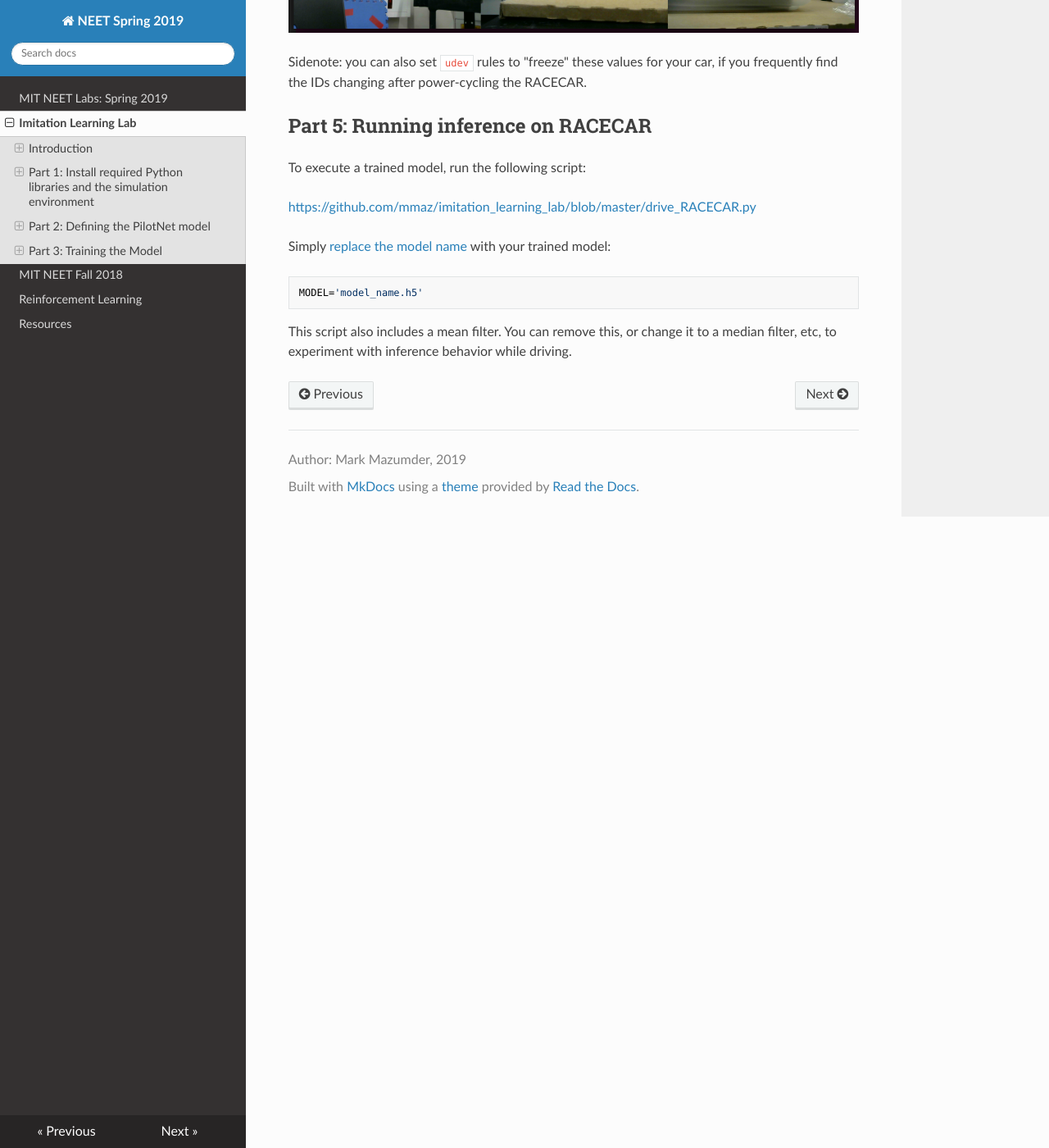
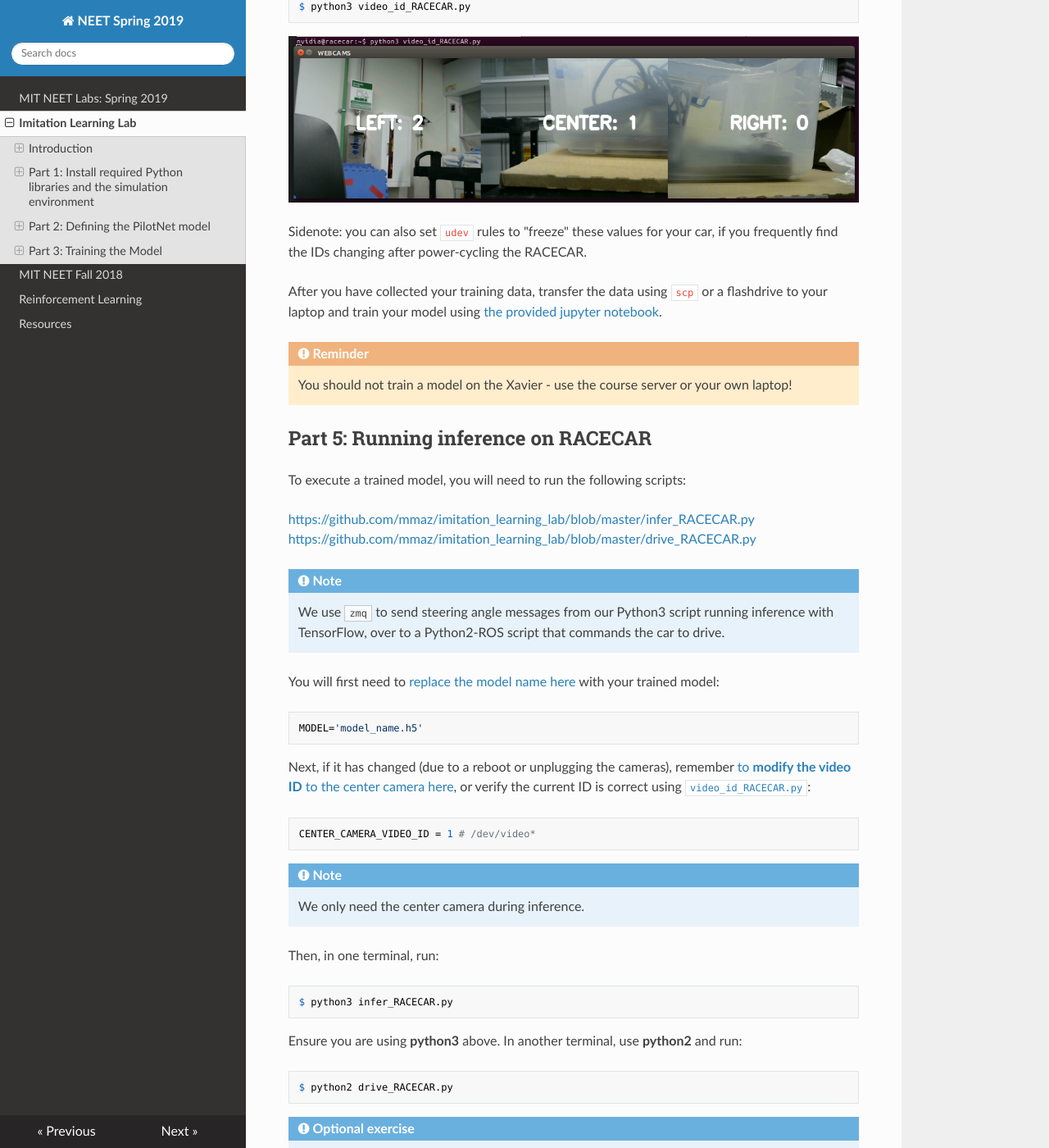
Before and after one commit to mmaz/neet, an MkDocs documentation site: the page built from docs/imitation_learning.md, in a window 1280 px wide and 1400 px high, scrolled down 14359 px. Shown: the whole window at 82% size. Built offline with MkDocs 1.6.1, drawn with Linux system fonts in a browser that asks for light colours; nearby versions of some CDN libraries; some of the changed text lies outside the part shown.

Commit message:
xavier driving

````diff
--- a/docs/imitation_learning.md
+++ b/docs/imitation_learning.md
@@ -408,6 +408,13 @@ The following script will record images from the three webcams on the RACECAR:
 
 <https://github.com/mmaz/imitation_learning_lab/blob/master/record_RACECAR.py>
 
+```shell
+$ python3 record_RACECAR.py
+```
+
+!!! note
+    Use `python3` here - TensorFlow is available in the Python3 environment so we will also use OpenCV in this environment, not in `python2` where ROS is installed. For autonomous driving with ROS, we will see how to work around this inconvenience in the next section.
+
 Note that you will need to change the **Video Device IDs** to the appropriate values, depending on which order the webcams were plugged in and registered by Linux:
 
 ```python
@@ -428,16 +435,47 @@ $ python3 video_id_RACECAR.py
 
 Sidenote: you can also set `udev` rules to "freeze" these values for your car, if you frequently find the IDs changing after power-cycling the RACECAR.
 
+After you have collected your training data, transfer the data using `scp` or a flashdrive to your laptop and train your model using [the provided jupyter notebook](https://github.com/mmaz/imitation_learning_lab/blob/master/train_RACECAR_pilotnet.ipynb).
+
+!!! warning "Reminder"
+    You should not train a model on the Xavier - use the course server or your own laptop!
+
 ## Part 5: Running inference on RACECAR
 
-To execute a trained model, run the following script:
+To execute a trained model, you will need to run the following scripts:
 
+<https://github.com/mmaz/imitation_learning_lab/blob/master/infer_RACECAR.py>
 <https://github.com/mmaz/imitation_learning_lab/blob/master/drive_RACECAR.py>
 
-Simply [replace the model name](https://github.com/mmaz/imitation_learning_lab/blob/c041620ecadb2c1e85abfb25b8bc2aeb2e9186c9/drive_RACECAR.py#L25) with your trained model:
+!!! note
+    We use `zmq` to send steering angle messages from our Python3 script running inference with TensorFlow, over to a Python2-ROS script that commands the car to drive.
+
+You will first need to [replace the model name here](https://github.com/mmaz/imitation_learning_lab/blob/ee982299cdfe81ddf59541f696fe2f1b8f9ba104/infer_RACECAR.py#L23) with your trained model:
 
 ```python
 MODEL='model_name.h5'
 ```
 
-This script also includes a mean filter. You can remove this, or change it to a median filter, etc, to experiment with inference behavior while driving.
+Next, if it has changed (due to a reboot or unplugging the cameras), remember [to **modify the video ID** to the center camera here](https://github.com/mmaz/imitation_learning_lab/blob/ee982299cdfe81ddf59541f696fe2f1b8f9ba104/infer_RACECAR.py#L19), or verify the current ID is correct using [`video_id_RACECAR.py`](https://github.com/mmaz/imitation_learning_lab/blob/master/video_id_RACECAR.py):
+
+```python
+CENTER_CAMERA_VIDEO_ID = 1 # /dev/video*
+```
+
+!!! note
+    We only need the center camera during inference.
+
+Then, in one terminal, run:
+
+```shell
+$ python3 infer_RACECAR.py
+```
+
+Ensure you are using **python3** above. In another terminal, use **python2** and run:
+
+```shell
+$ python2 drive_RACECAR.py
+```
+
+!!! note "Optional exercise"
+    This script also includes a mean filter. You can remove this, extend or shorten the length of the mean filter, change it to a median filter, etc, to experiment with inference behavior while driving.
````
